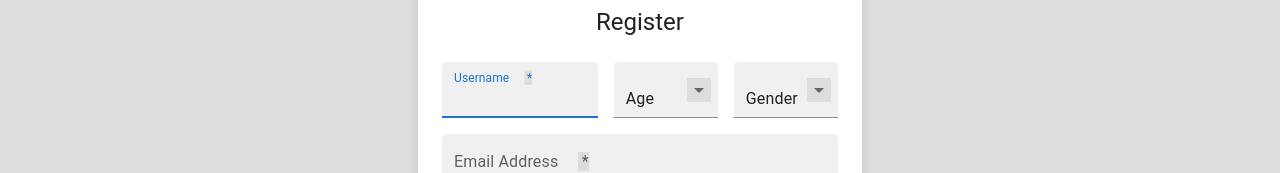
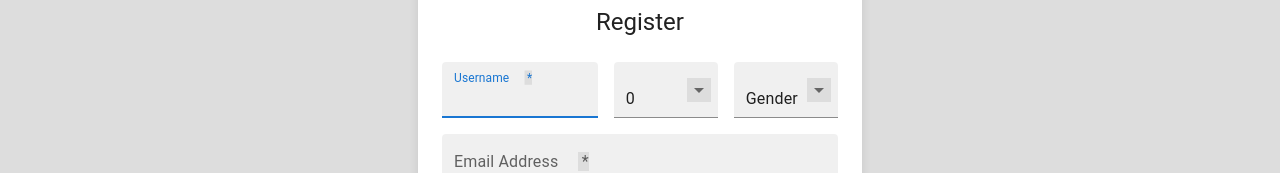
Before and after one commit to KIITTIKUN/movies-review, a React (Vite) app in the folder client/: page /register in a window 1280 px wide. Shown: the part 250-423 px from the top of the page. Built offline with nearby package versions, Linux system fonts and the light colour scheme.

Commit message:
feat(register):

```diff
--- /dev/null
+++ b/client/src/api/User/creteUser.ts
@@ -0,0 +1,22 @@
+const createUser = async (username: String,
+    password: String,
+    email: String,
+    gender: String,
+    age: Number) => {
+    const response = await fetch('http://localhost:3000/userDatas/register',{
+            method: "POST",
+            headers: {
+                'Content-Type': 'application/json'
+              },
+            body: JSON.stringify({
+                username,
+                password,
+                email,
+                gender,
+                age
+            }),
+    })
+    return response.json();
+}
+
+export default createUser
--- a/client/src/components/Register/index.jsx
+++ b/client/src/components/Register/index.jsx
@@ -16,12 +16,14 @@ import { Select } from '@mui/material';
 
 import './index.scss';
 
+import createUser from '../../api/User/creteUser';
+
 const Register = () => {
   const defaultTheme = createTheme();
   const [formData, setFormData] = useState({
     username: '',
     gender: '',
-    age:'',
+    age:0,
     email: '',
     password: '',
     allowExtraEmails: false,
@@ -35,10 +37,10 @@ const Register = () => {
     });
   };
 
-  const handleSubmit = (event) => {
+  const handleSubmit = async (event) => {
+    console.log(formData,Number(formData.age))
     event.preventDefault();
-    console.log(formData);
-
+    await createUser(formData.username,formData.password,formData.email,formData.gender,Number(formData.age)).then(console.log('success'));
   };
 
   const ageOptions = Array.from({ length: 101 }, (_, index) => index);
@@ -107,7 +109,11 @@ const Register = () => {
                 label="Age"
                 value={formData.age}
                 onChange={handleChange}
-                inputProps={{ type: 'number' }}
+                inputProps={{
+                  type: 'number',
+                  min: 0,
+                  max: 100,
+                }}
                 >
                 <option value="" disabled>Age</option>
                 {ageOptions.map((age) => (
```
